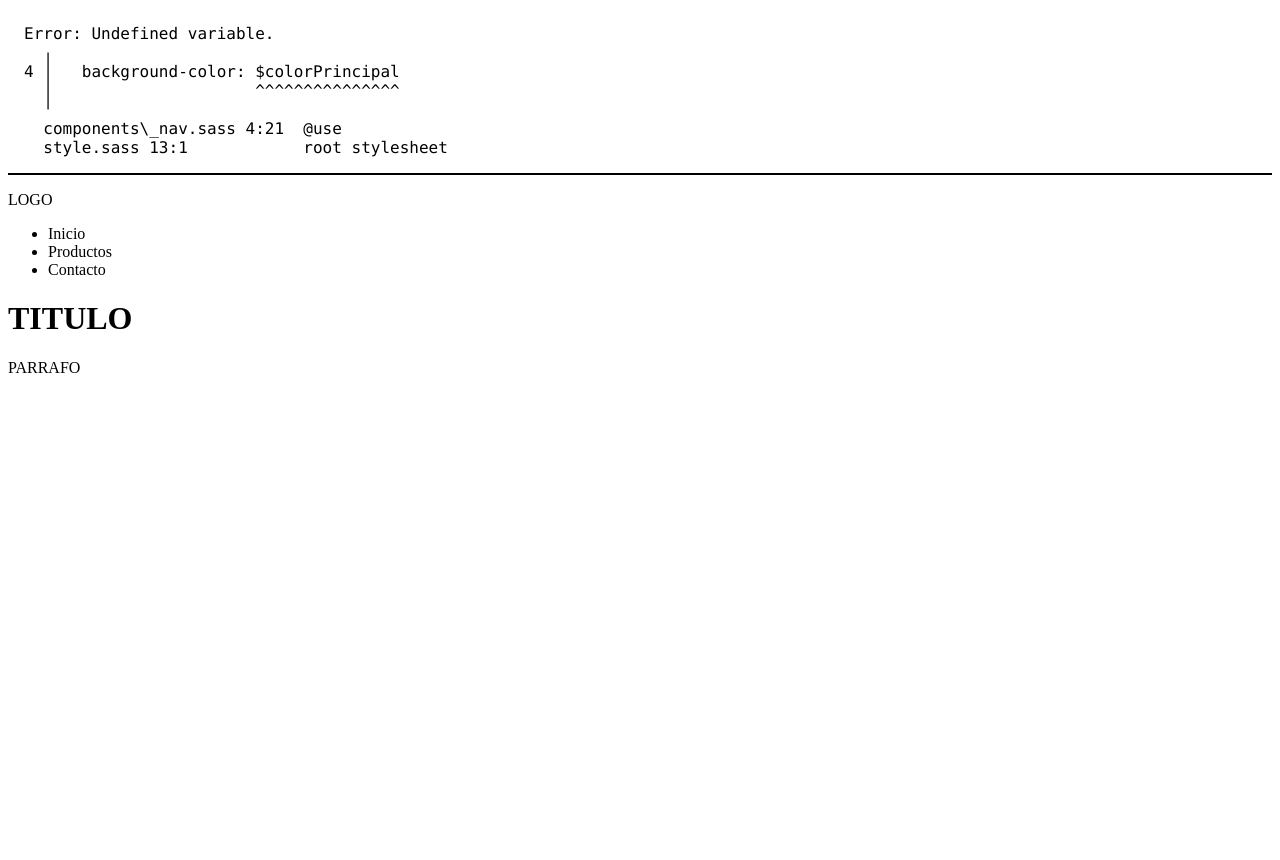
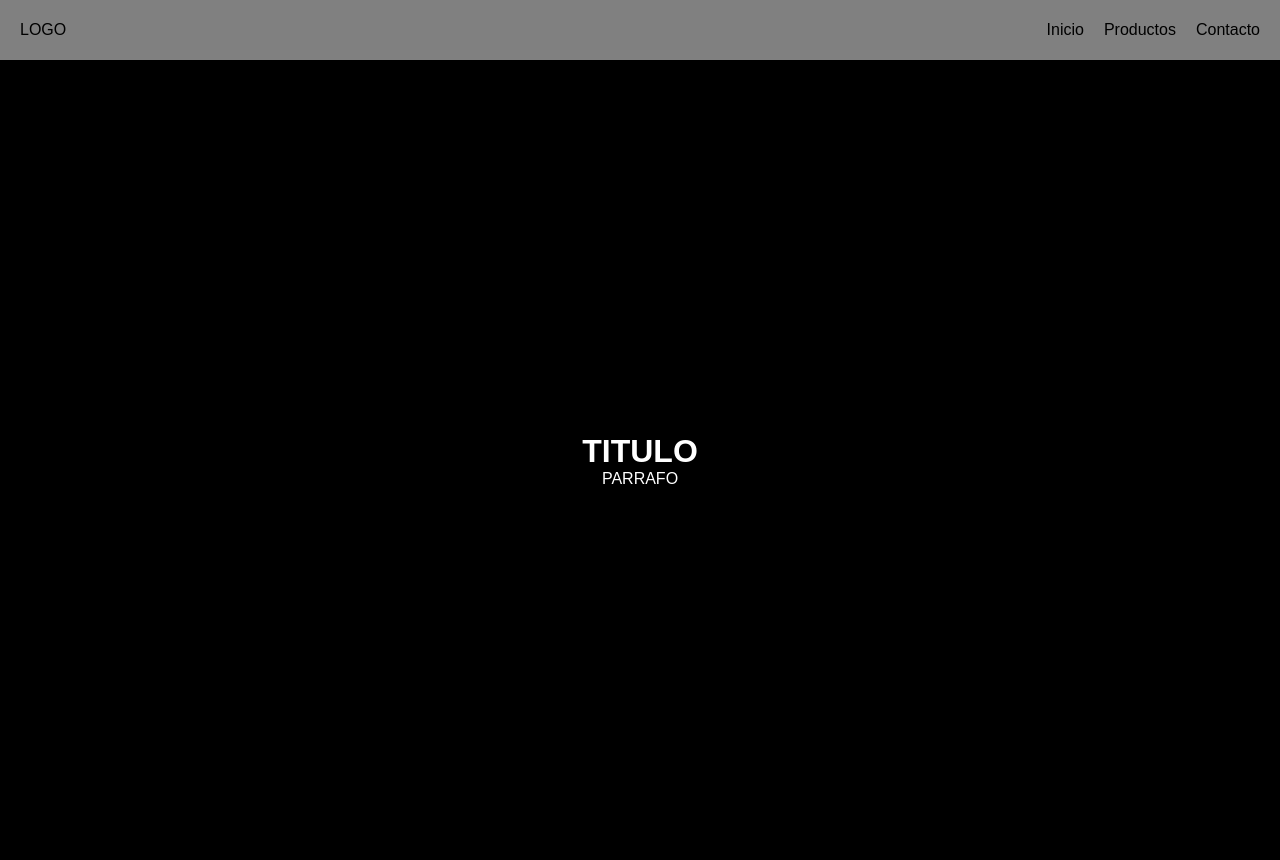
Before and after one commit to juanert/22CPW, a PHP site: page /ejemplo_modular/index.html in a window 1280 px wide. Before the commit the page ends 373 px from the top, so only its background shows below. Run offline with PHP 8.4, Linux system fonts and the light colour scheme.

Commit message:
Clase 07 04 2025

```diff
--- a/3-sass/ejemplo_modular/styles/components/_main.sass
+++ b/3-sass/ejemplo_modular/styles/components/_main.sass
@@ -1,6 +1,8 @@
+@use "_variables"
+@use "_mixins"
 main
   width: 100%
   height: 100vh
-  background-color: $colorSecundario
-  @include flexbox($direction:column)
+  background-color: variables.$colorSecundario
+  @include mixins.flexbox($direction:column)
   color: white
--- a/3-sass/ejemplo_modular/styles/components/_nav.sass
+++ /dev/null
@@ -1,9 +0,0 @@
-nav
-  width: 100%
-  height: 60px
-  background-color: $colorPrincipal
-  @include flexbox(row, space-between, center)
-  padding: 0 20px
-  ul
-    @include flexbox($gap: 20px)
-    list-style: none
--- /dev/null
+++ b/3-sass/ejemplo_modular/styles/components/navbar/_nav.sass
@@ -0,0 +1,11 @@
+@use "../_variables"
+@use "../_mixins"
+nav
+  width: 100%
+  height: 60px
+  background-color: variables.$colorPrincipal
+  @include mixins.flexbox(row, space-between, center)
+  padding: 0 20px
+  ul
+    @include mixins.flexbox($gap: 20px)
+    list-style: none
--- a/3-sass/ejemplo_modular/styles/style.css
+++ b/3-sass/ejemplo_modular/styles/style.css
@@ -1,18 +1,40 @@
-/* Error: Undefined variable.
- *   ,
- * 4 |   background-color: $colorPrincipal
- *   |                     ^^^^^^^^^^^^^^^
- *   '
- *   components\_nav.sass 4:21  @use
- *   style.sass 13:1            root stylesheet */
+* {
+  margin: 0;
+  padding: 0;
+  box-sizing: border-box;
+  font-family: sans-serif;
+}
 
-body::before {
-  font-family: "Source Code Pro", "SF Mono", Monaco, Inconsolata, "Fira Mono",
-      "Droid Sans Mono", monospace, monospace;
-  white-space: pre;
-  display: block;
-  padding: 1em;
-  margin-bottom: 1em;
-  border-bottom: 2px solid black;
-  content: "Error: Undefined variable.\a   \2577 \a 4 \2502    background-color: $colorPrincipal\d\a   \2502                      ^^^^^^^^^^^^^^^\a   \2575 \a   components\\_nav.sass 4:21  @use\a   style.sass 13:1            root stylesheet";
+nav {
+  width: 100%;
+  height: 60px;
+  background-color: gray;
+  display: flex;
+  flex-direction: row;
+  justify-content: space-between;
+  align-items: center;
+  gap: 0px;
+  padding: 0 20px;
 }
+nav ul {
+  display: flex;
+  flex-direction: row;
+  justify-content: center;
+  align-items: center;
+  gap: 20px;
+  list-style: none;
+}
+
+main {
+  width: 100%;
+  height: 100vh;
+  background-color: black;
+  display: flex;
+  flex-direction: column;
+  justify-content: center;
+  align-items: center;
+  gap: 0px;
+  color: white;
+}
+
+/*# sourceMappingURL=style.css.map */
--- a/3-sass/ejemplo_modular/styles/style.sass
+++ b/3-sass/ejemplo_modular/styles/style.sass
@@ -1,7 +1,7 @@
 // Vamos a importar los archivos que tenemos en components
 // ESTILOS GENERALES
 //@import "components/_general"
-@use "components/_general"
+@use "./components/_general"
 // VARIABLES
 //@import "components/_variables"
 @use "components/_variables"
@@ -10,7 +10,7 @@
 @use "components/_mixins"
 // NAV
 //@import "components/_nav"
-@use "components/_nav"
+@use "components/navbar/_nav"
 // MAIN
 //@import "components/_main"
 @use "components/_main"
```
Also changed, not shown: 1 other file.
